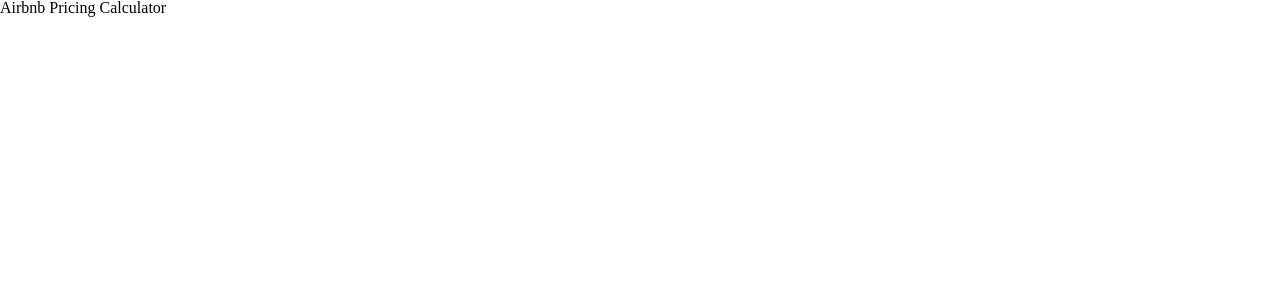
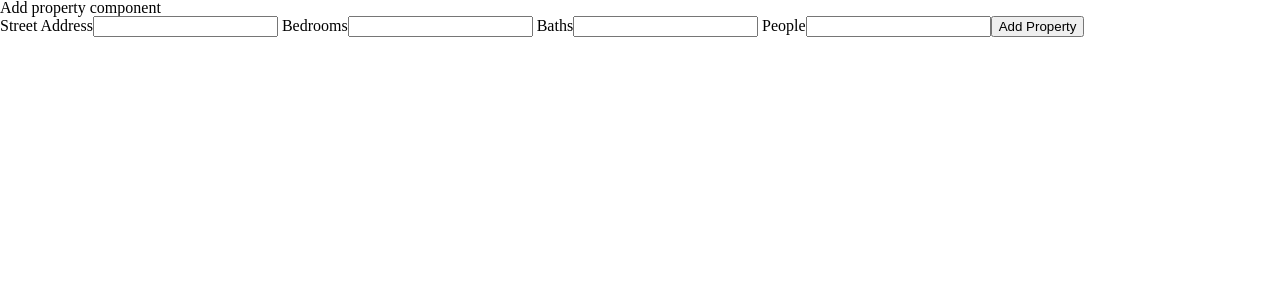
Before and after one commit to Build-Week-Airbnb-2/front-end, a React (Create React App) app: page /add-property in a window 1280 px wide. Shown: the top 300 px of the page. Built offline with nearby package versions, Linux system fonts and the light colour scheme.

Commit message:
app components set up

```diff
--- a/src/App.js
+++ b/src/App.js
@@ -3,11 +3,18 @@ import { Switch, Route, Link } from 'react-router-dom';
 import 'reset-css';
 import './styles/App.scss';
 
+//components
+import UserDashboard from './components/UserDashboard';
+import AddProperty from './components/AddProperty';
+
 function App() {
   return (
     <Switch>
+      <Route path='/add-property'>
+        <AddProperty />
+      </Route>
       <Route path='/'>
-        <h1>Airbnb Pricing Calculator</h1>
+        <UserDashboard />
       </Route>
     </Switch>
   );
--- /dev/null
+++ b/src/components/AddProperty.js
@@ -0,0 +1,51 @@
+import React,{useState} from 'react';
+import {useHistory} from 'react-router-dom'
+
+const initialFormValues ={
+  address:'',
+  bedrooms:'',
+  baths:'',
+  people: ''
+}
+
+export default function AddProperty() {
+  const [formValues, setFormValues] = useState(initialFormValues);
+  const history = useHistory();
+
+  const changeHandler = e =>{
+    setFormValues({
+      ...formValues,
+      [e.target.name]: e.target.value
+    })
+  }
+
+  const addProperty = e =>{
+    e.preventDefault()
+    // axiosWithAuth post call
+    console.log('added property');
+    setFormValues(initialFormValues);
+    //send user back to dashboard
+    history.push('/')
+  }
+
+  return (
+    <div>
+      <h1>Add property component</h1>
+      <form onSubmit={addProperty}>
+        <label> Street Address
+          <input type="text" name='address' onChange={changeHandler} value={formValues.address}/>
+        </label>
+        <label> Bedrooms
+          <input type="number" name='bedrooms' onChange={changeHandler} value={formValues.bedrooms}/>
+        </label>
+        <label> Baths
+          <input type="number" name='baths' onChange={changeHandler} value={formValues.baths}/>
+        </label>
+        <label> People
+          <input type="number" name='people' onChange={changeHandler} value={formValues.people}/>
+        </label>
+        <button>Add Property</button>
+      </form>
+    </div>
+  )
+}
--- /dev/null
+++ b/src/components/Property.js
@@ -0,0 +1,9 @@
+import React from 'react'
+
+export default function Property() {
+  return (
+    <div>
+      <h1>This is a property</h1>
+    </div>
+  )
+}
--- /dev/null
+++ b/src/components/PropertyList.js
@@ -0,0 +1,18 @@
+import React from 'react'
+import {useSelector} from 'react-redux'
+
+import Property from './Property'
+
+export default function PropertyList() {
+  const propeties = useSelector( state => state.properties)
+  return (
+    <div>
+      <h1>This is a Property List</h1>
+      {
+        propeties.map(property =>{
+          return <Property property={property} />
+        })
+      }
+    </div>
+  )
+}
--- /dev/null
+++ b/src/components/UserDashboard.js
@@ -0,0 +1,34 @@
+import React from 'react'
+import {Link} from 'react-router-dom'
+import { connect } from 'react-redux'
+
+import PropertyList from './PropertyList'
+
+ function UserDashboard(props) {
+  return (
+    <div>
+      <h1>Airbnb pricing calculator</h1>
+      {!props.hasProperties && (
+        <div>
+          <h2>Looks like you don´t have any properties.</h2>
+          <h2>Please Import a Property to see our pricing suggestion</h2>
+          <Link to='/add-property'>Add Property</Link>
+        </div>
+      )}
+      {
+        props.hasProperties && (
+          <PropertyList />
+        )
+      }
+    </div>
+  )
+}
+
+
+function mapStateToProps(state){
+  return{
+    hasProperties: state.hasProperties
+  }
+}
+
+export default connect(mapStateToProps,{})(UserDashboard);
--- a/src/store/reducers/rootReducer.js
+++ b/src/store/reducers/rootReducer.js
@@ -1,7 +1,8 @@
 //import  actions from actions import { * as ACTIONS} from
 
 export const initialState = {
-
+    hasProperties: false,
+    properties: [1,2]
 }
 
 export const rootReducer = (state = initialState, action) =>{
```
